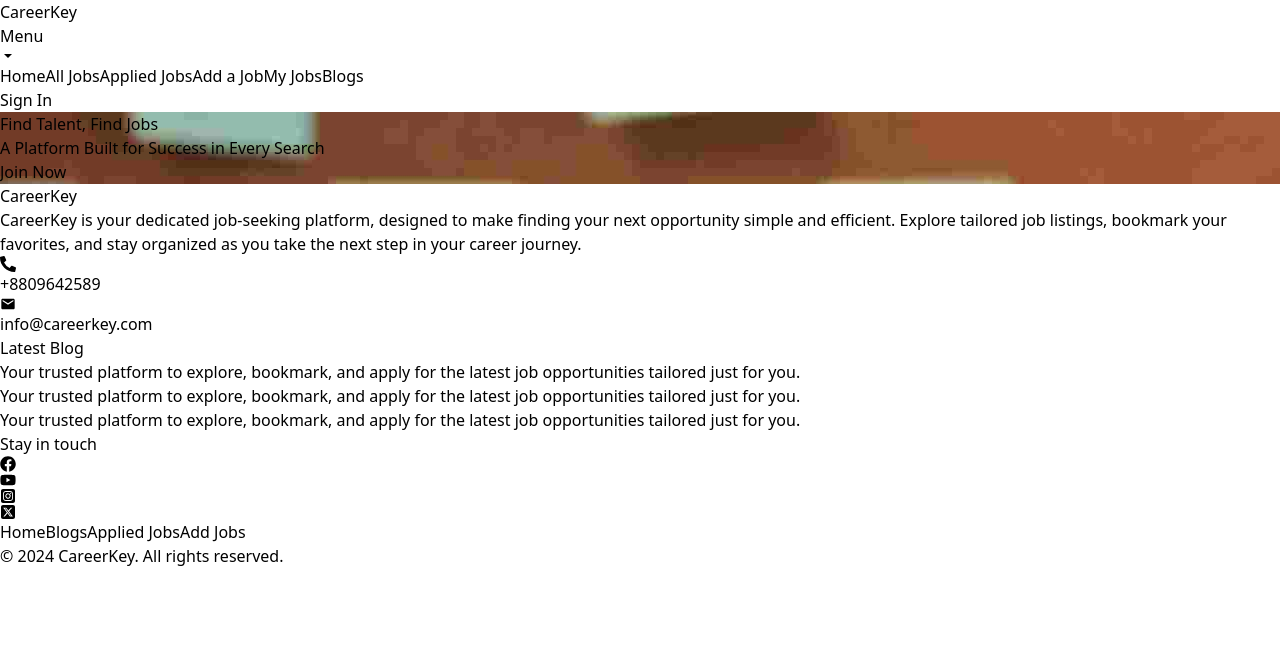
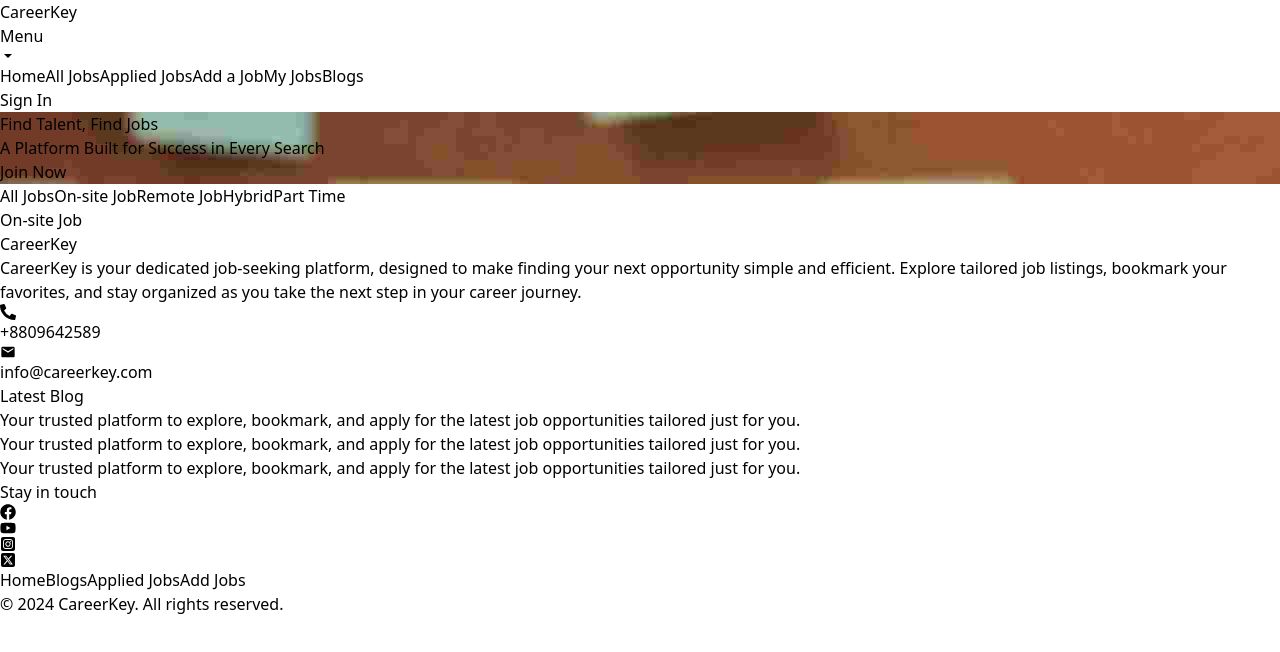
Before and after one commit to sour0v1/career-key-client, a React (Vite) app: page / in a window 1280 px wide. Shown: the top 652 px of the page. Built offline with nearby package versions, Linux system fonts and the light colour scheme.

Commit message:
add : jobs by category section

```diff
--- a/src/home/Home.jsx
+++ b/src/home/Home.jsx
@@ -1,10 +1,12 @@
 import React from 'react';
 import Banner from './banner/Banner';
+import JobCategory from './jobByCategory/JobCategory';
 
 const Home = () => {
     return (
         <div>
             <Banner></Banner>
+            <JobCategory></JobCategory>
         </div>
     );
 };
--- a/src/home/banner/Banner.jsx
+++ b/src/home/banner/Banner.jsx
@@ -3,11 +3,11 @@ import banner from '../../assets/banner.jpg'
 
 const Banner = () => {
     return (
-        <div style={{ backgroundImage: `url(${banner})` }} className="bg-cover bg-center w-full h-[600px]">
+        <div style={{ backgroundImage: `url(${banner})` }} className="bg-cover bg-center w-full h-[400px] lg:h-[600px]">
             <div className='bg-black bg-opacity-70 h-full text-white flex flex-col justify-center items-center'>
                 <div className='flex flex-col justify-center items-center lg:items-start gap-6'>
-                    <h2 className='text-6xl font-bold text-center'>Find Talent, Find Jobs</h2>
-                    <h2 className='text-2xl font-bold text-center'>A Platform Built for Success in Every Search</h2>
+                    <h2 className='text-4xl lg:text-6xl font-bold text-center w-3/4 lg:w-auto'>Find Talent, Find Jobs</h2>
+                    <h2 className='text-xl lg:text-2xl font-bold text-center'>A Platform Built for Success in Every Search</h2>
                     {/* <p>Connecting talent and opportunity – whether you’re hiring or looking, we’re here to make your search simple and successful.</p> */}
                     <button className='border px-16 py-4 mt-9 bg-[#f5f5f5] bg-opacity-10  hover:bg-[#f5f5f5] hover:text-[#005CE6] font-medium rounded'>Join Now</button>
                 </div>
--- /dev/null
+++ b/src/home/jobByCategory/JobCategory.jsx
@@ -0,0 +1,51 @@
+import React, { useState } from 'react';
+import { Tab, TabList, TabPanel, Tabs } from 'react-tabs';
+
+const JobCategory = () => {
+    const [category, setCategory] = useState('on-site');
+    return (
+        <div className='py-9 max-w-7xl mx-auto'>
+            <div className='flex justify-center items-center gap-9 border-b-2 w-3/4 mx-auto'>
+                <button onClick={() => setCategory('all')} className={`px-6 pb-3 box-border ${category === 'all' && 'border-[#005CE6] border-b-4'}`}>All Jobs</button>
+                <button onClick={() => setCategory('on-site')} className={`px-6 pb-3 box-border ${category === 'on-site' && 'border-[#005CE6] border-b-4'}`}>On-site Job</button>
+                <button onClick={() => setCategory('remote')} className={`px-6 pb-3 ${category === 'remote' && 'border-[#005CE6] border-b-4'}`}>Remote Job</button>
+                <button onClick={() => setCategory('hybrid')} className={`px-6 pb-3 box-border ${category === 'hybrid' && 'border-[#005CE6] border-b-4'}`}>Hybrid</button>
+                <button onClick={() => setCategory('part-time')} className={`px-6 pb-3 box-border ${category === 'part-time' && 'border-[#005CE6] border-b-4'}`}>Part Time</button>
+            </div>
+
+            {/* On-site Job */}
+            {
+                category === 'all' &&
+                <div>
+                    <h1>All Jobs</h1>
+                </div>
+            }
+            {
+                category === 'on-site' &&
+                <div>
+                    <h1>On-site Job</h1>
+                </div>
+            }
+            {
+                category === 'remote' &&
+                <div>
+                    <h1>Remote Job</h1>
+                </div>
+            }
+            {
+                category === 'hybrid' &&
+                <div>
+                    <h1>HybridJob</h1>
+                </div>
+            }
+            {
+                category === 'part-time' &&
+                <div>
+                    <h1>Part-time Job</h1>
+                </div>
+            }
+        </div>
+    );
+};
+
+export default JobCategory;
```
